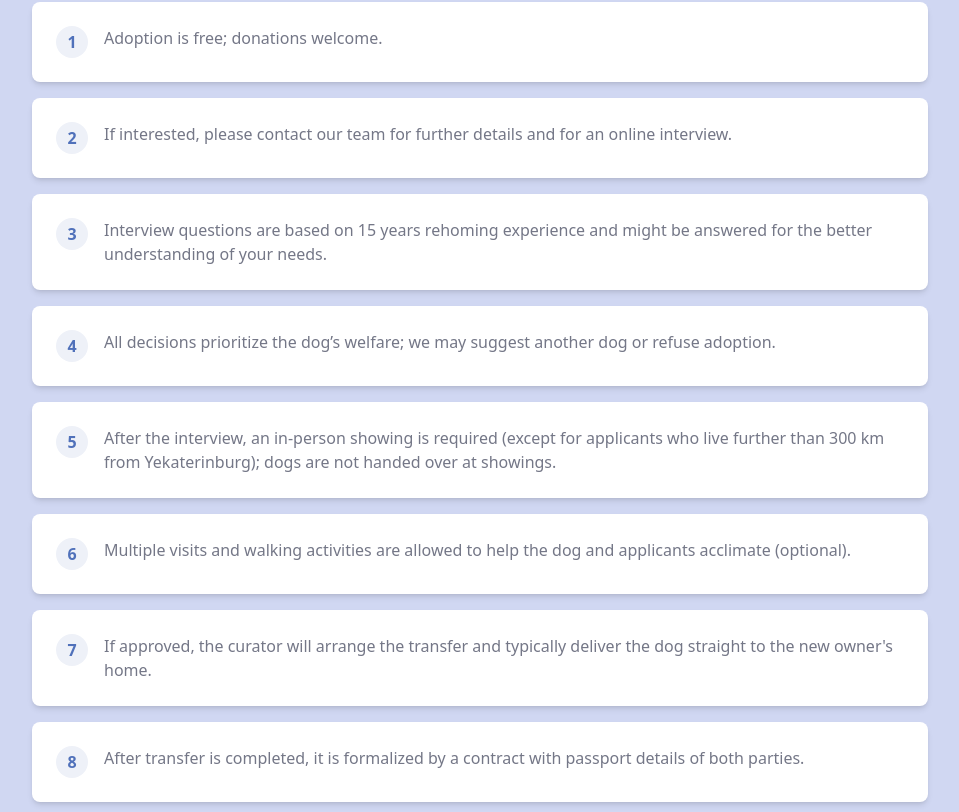
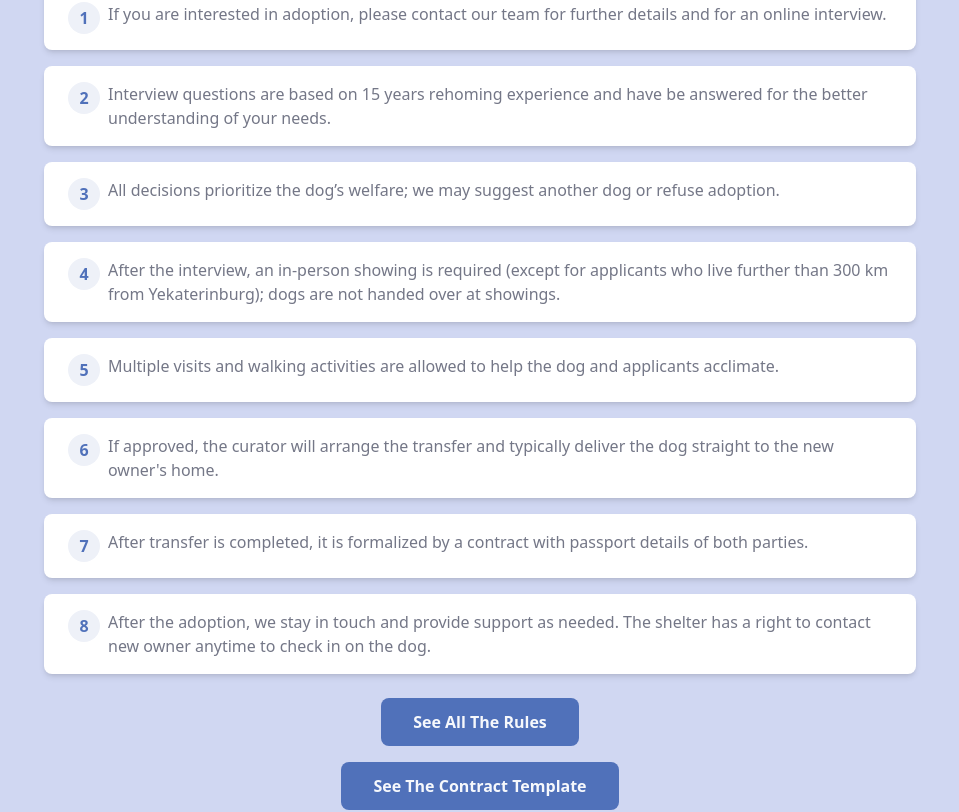
Before and after one commit to bavayra/dog-shelter, a React (Vite) app: page / in a window 1280 px wide. Shown: the part 2900-3712 px from the top of the page, without its empty margins (160-1119 px from the left). Built offline with nearby package versions, Linux system fonts and the light colour scheme.

Commit message:
style: restyled the rule cards a bit, adding margins and adjusting sizes

```diff
--- a/src/components/RuleCard.tsx
+++ b/src/components/RuleCard.tsx
@@ -5,8 +5,8 @@ interface RuleCardProps {
 
 const RuleCard = ({ number, text }: RuleCardProps) => {
   return (
-    <div className="rounded-lg bg-white p-6 shadow-md">
-      <div className="flex items-start gap-4">
+    <div className="mx-3 rounded-lg bg-white px-6 py-4 shadow-md">
+      <div className="flex items-start gap-2">
         <span className="text-primary-500 bg-primary-100 flex h-8 w-8 shrink-0 items-center justify-center rounded-full font-bold">
           {number}
         </span>
--- a/src/features/AdoptionRules.tsx
+++ b/src/features/AdoptionRules.tsx
@@ -2,19 +2,18 @@ import RuleCard from '@/components/RuleCard';
 
 const AdoptionRules = () => {
   const rules = [
-    'Adoption is free; donations welcome.',
-    'If interested, please contact our team for further details and for an online interview.',
-    'Interview questions are based on 15 years rehoming experience and might be answered for the better understanding of your needs.',
+    'If you are interested in adoption, please contact our team for further details and for an online interview.',
+    'Interview questions are based on 15 years rehoming experience and have be answered for the better understanding of your needs.',
     'All decisions prioritize the dog’s welfare; we may suggest another dog or refuse adoption.',
     'After the interview, an in-person showing is required (except for applicants who live further than 300 km from Yekaterinburg); dogs are not handed over at showings.',
-    'Multiple visits and walking activities are allowed to help the dog and applicants acclimate (optional).',
+    'Multiple visits and walking activities are allowed to help the dog and applicants acclimate.',
     "If approved, the curator will arrange the transfer and typically deliver the dog straight to the new owner's home.",
     'After transfer is completed, it is formalized by a contract with passport details of both parties.',
     'After the adoption, we stay in touch and provide support as needed. The shelter has a right to contact new owner anytime to check in on the dog.',
   ];
 
   return (
-    <section id="adoption-rules" className="bg-neutral-50 py-16">
+    <section id="adoption-rules" className="bg-neutral-50 py-12">
       <div className="container mx-auto px-4">
         <h2 className="text-primary-500 mb-6 text-center text-3xl font-bold">
           Adoption Rules
@@ -32,11 +31,11 @@ const AdoptionRules = () => {
         ))}
       </div>
 
-      <div className="mt-12 text-center">
+      <div className="mt-6 text-center">
         <div>
           <a
             href="https://vk.com/topic-215318612_49115975"
-            className="bg-primary-500 hover:bg-primary-600 inline-block rounded-lg px-8 py-3 font-semibold text-white transition-colors"
+            className="bg-primary-500 hover:text-primary-200 hover:bg-primary-700 text-primary-50 mb-4 inline-block rounded-lg px-8 py-3 font-semibold transition-transform hover:scale-105"
           >
             See All The Rules
           </a>
@@ -44,7 +43,7 @@ const AdoptionRules = () => {
         <div>
           <a
             href="https://vk.com/topic-215318612_49115985"
-            className="bg-primary-500 hover:bg-primary-600 inline-block rounded-lg px-8 py-3 font-semibold text-white transition-colors"
+            className="bg-primary-500 hover:text-primary-200 hover:bg-primary-700 text-primary-50 inline-block rounded-lg px-8 py-3 font-semibold transition-transform hover:scale-105"
           >
             See The Contract Template
           </a>
```
